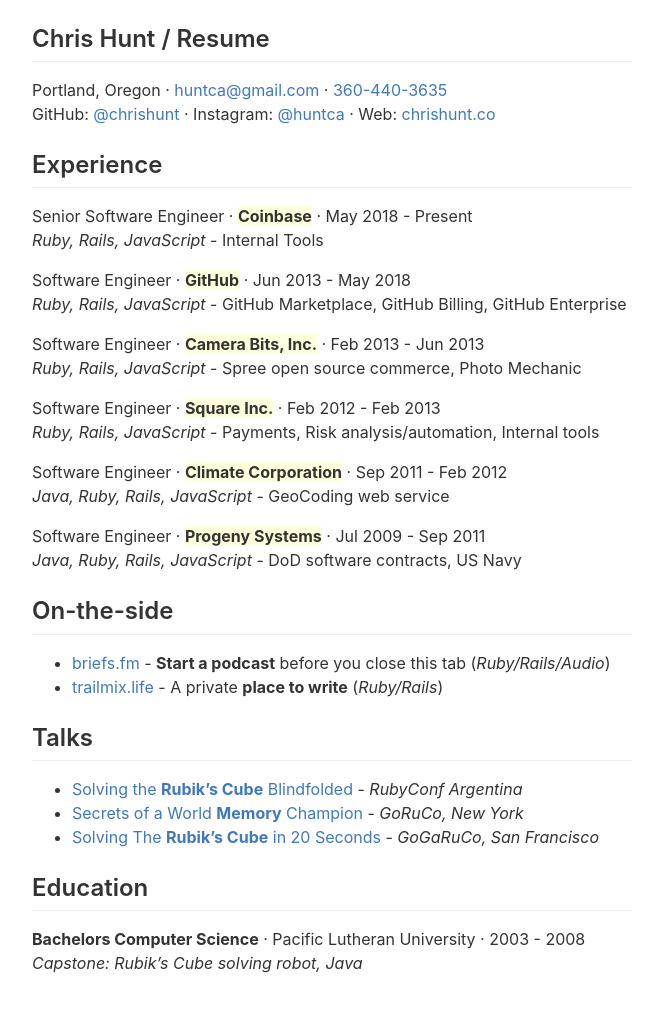
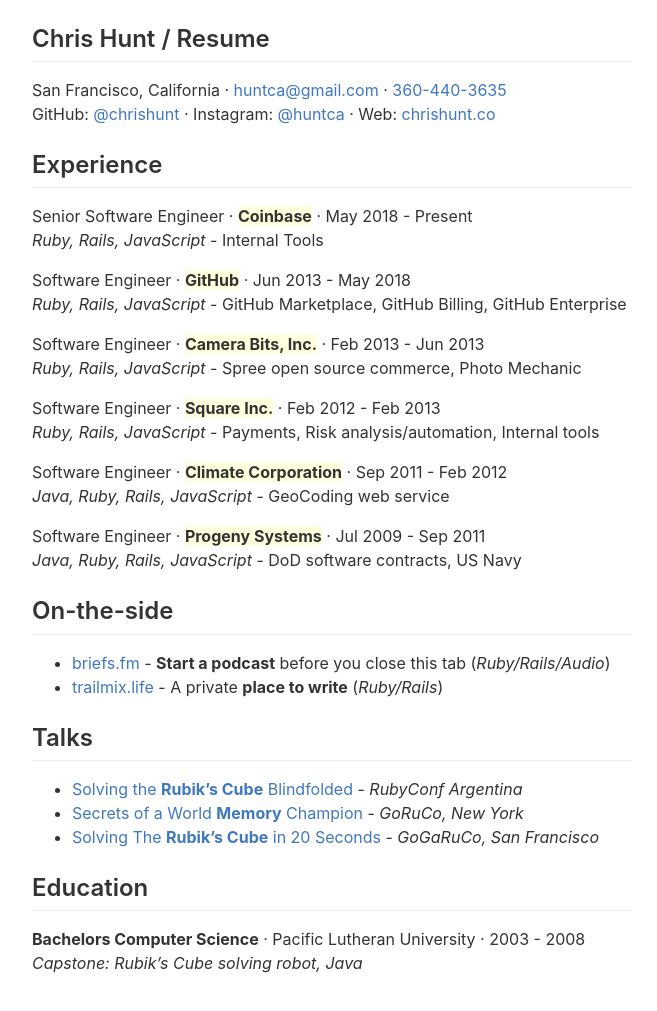
Before and after one commit to chrishunt/chrishunt.github.com, a Jekyll site: the page built from resume/index.md, in a window 1280 px wide. Shown: the whole page, without its empty margins (308-965 px from the left). Built offline with Jekyll 4.4.1, drawn with Linux system fonts in a browser that asks for light colours.

Commit message:
I'm now in San Francisco

```diff
--- a/resume/index.md
+++ b/resume/index.md
@@ -3,7 +3,7 @@
 title: "Resume"
 ---
 
-Portland, Oregon &middot;
+San Francisco, California &middot;
 [huntca@gmail.com](mailto:huntca@gmail.com) &middot;
 [360-440-3635](tel:360-440-3635)<br/>
 GitHub: [@chrishunt](https://github.com/chrishunt) &middot;
```
